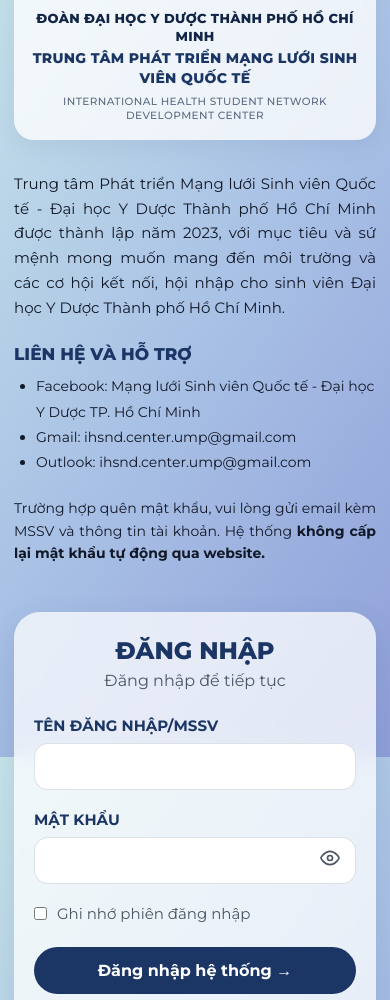
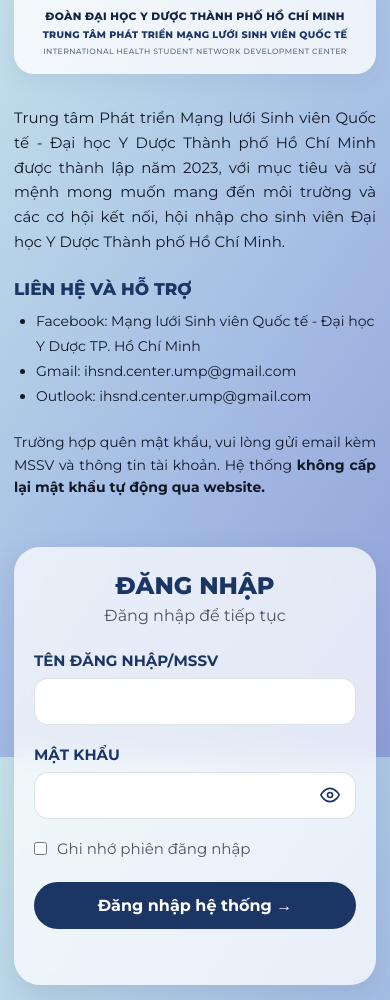
Before and after one commit to ihsndcenterump/ihsndweb, a plain HTML site: page index.html in a window 390 px wide. Shown: the part 87-1087 px from the top of the page. Drawn offline with Linux system fonts and the light colour scheme.

Commit message:
Update style.css

```diff
--- a/style.css
+++ b/style.css
@@ -669,3 +669,35 @@ html, body {
     grid-template-columns: 1fr;
   }
 }
+
+
+/* ================= CẬP NHẬT DÀN CHỮ 1 HÀNG & ICON ĐƠN SẮC ================= */
+.login-header-text .org-line1,
+.login-header-text .org-line2,
+.login-header-text .org-line3,
+.sub-header-title {
+  white-space: nowrap;
+}
+
+.login-header-text .org-line1 { font-size: clamp(10px, 1.5vw, 22px); }
+.login-header-text .org-line2 { font-size: clamp(9.5px, 1.55vw, 24px); }
+.login-header-text .org-line3 { font-size: clamp(7.5px, 1.1vw, 16px); }
+.sub-header-title { font-size: clamp(9.5px, 1.35vw, 19px); }
+
+.toggle-pwd-btn,
+.icon-btn {
+  display: inline-flex;
+  align-items: center;
+  justify-content: center;
+  color: var(--navy);
+}
+
+@media (max-width: 960px) {
+  .login-header {
+    padding: 16px 10px;
+  }
+  .login-header-text .org-line1 { font-size: clamp(9.5px, 2.75vw, 16px); }
+  .login-header-text .org-line2 { font-size: clamp(8.8px, 2.45vw, 15px); }
+  .login-header-text .org-line3 { font-size: clamp(7px, 1.98vw, 12px); }
+  .sub-header-title { font-size: clamp(9px, 2.5vw, 15px); }
+}
```
